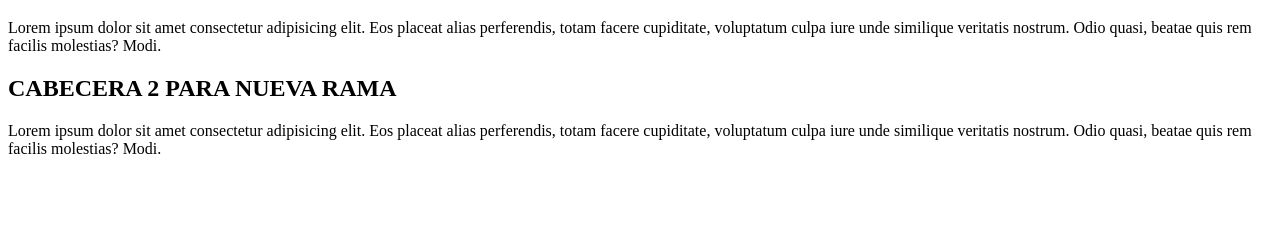
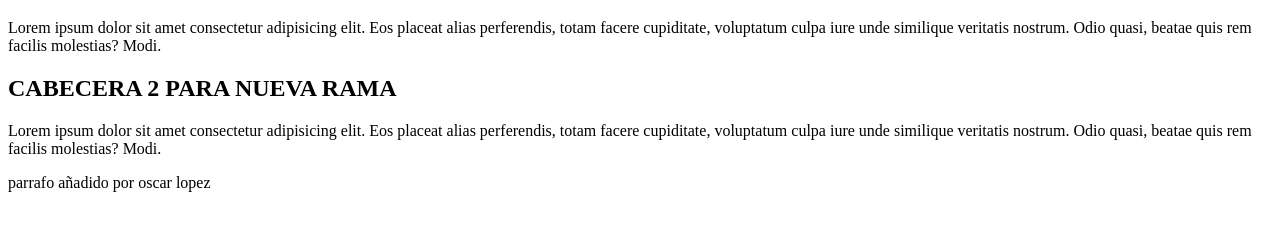
Before and after one commit to AdrianBouzon/web_daw5, a plain HTML site: page index.html in a window 1280 px wide. Shown: the part 61-292 px from the top of the page. Drawn offline with Linux system fonts and the light colour scheme.

Commit message:
Update index.html
Añado un párrafo esencial para el funcionamiento del index.html

```diff
--- a/index.html
+++ b/index.html
@@ -18,6 +18,7 @@
         Lorem ipsum dolor sit amet consectetur adipisicing elit. Eos placeat alias perferendis, totam facere cupiditate,
         voluptatum culpa iure unde similique veritatis nostrum. Odio quasi, beatae quis rem facilis molestias? Modi.
     </p>
+    <p>parrafo añadido por oscar lopez</p>
 </body>
 
 </html>
```
